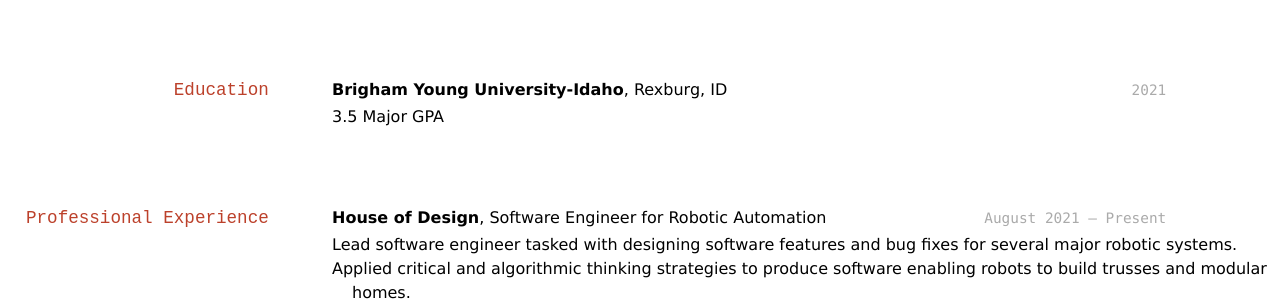
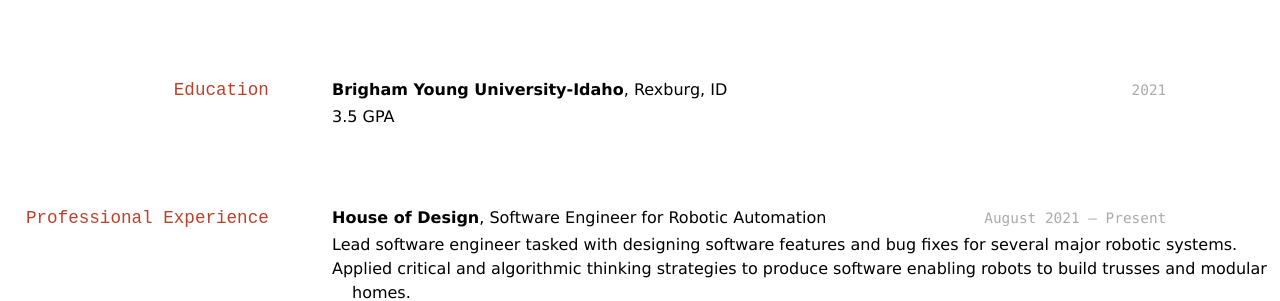
Before and after one commit to rileydixon6/riley_dixon_resume, a Jekyll site: the page built from docs/index.md, in a window 1280 px wide. Shown: the part 276-577 px from the top of the page. Built offline with Jekyll 4.4.1, drawn with Linux system fonts in a browser that asks for light colours.

Commit message:
Update index.md

```diff
--- a/docs/index.md
+++ b/docs/index.md
@@ -23,7 +23,7 @@ environments using Python and Node.js.
 `2021`
 __Brigham Young University-Idaho__, Rexburg, ID
 
-- 3.5 Major GPA
+- 3.5 GPA
 
 
 ## Professional Experience
```
